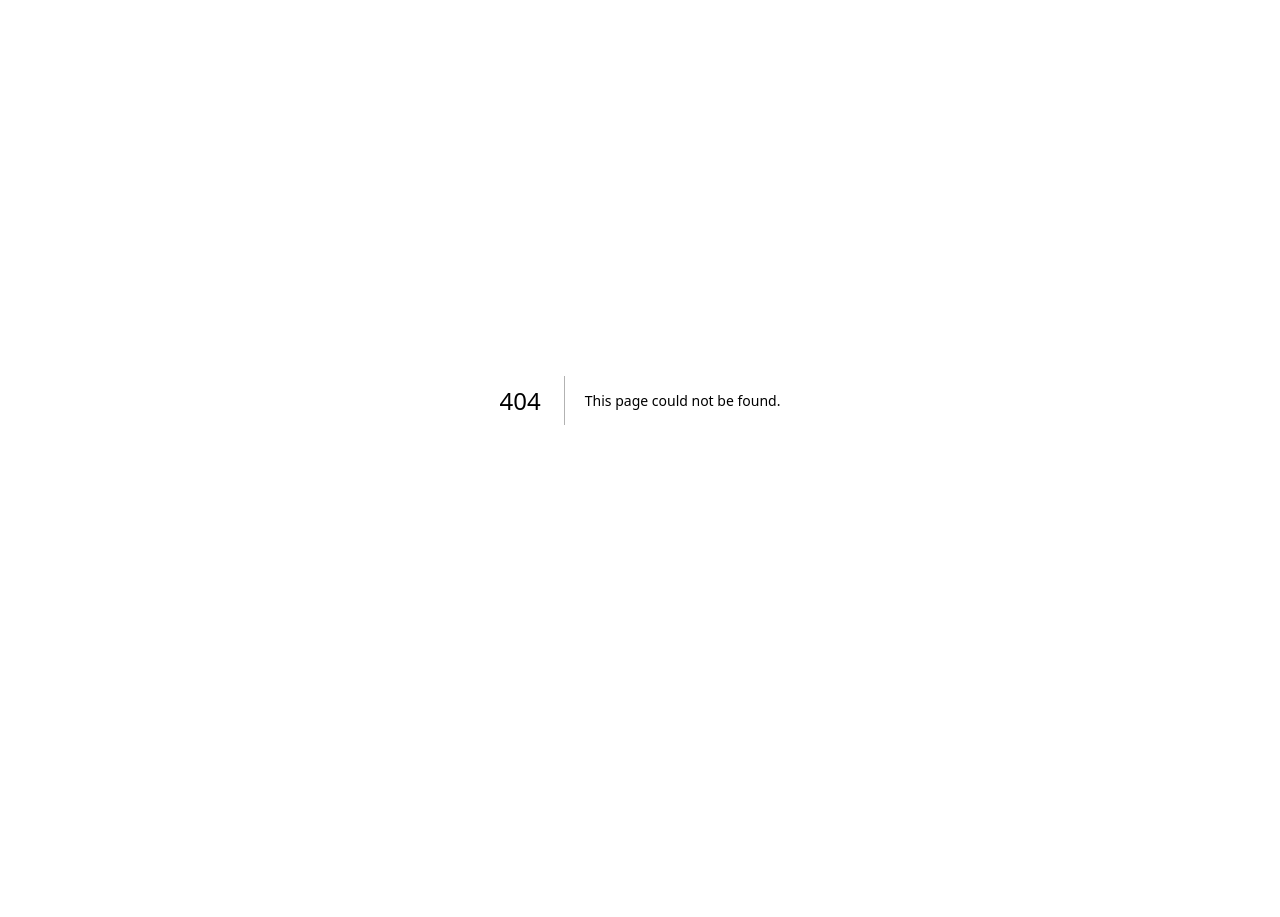
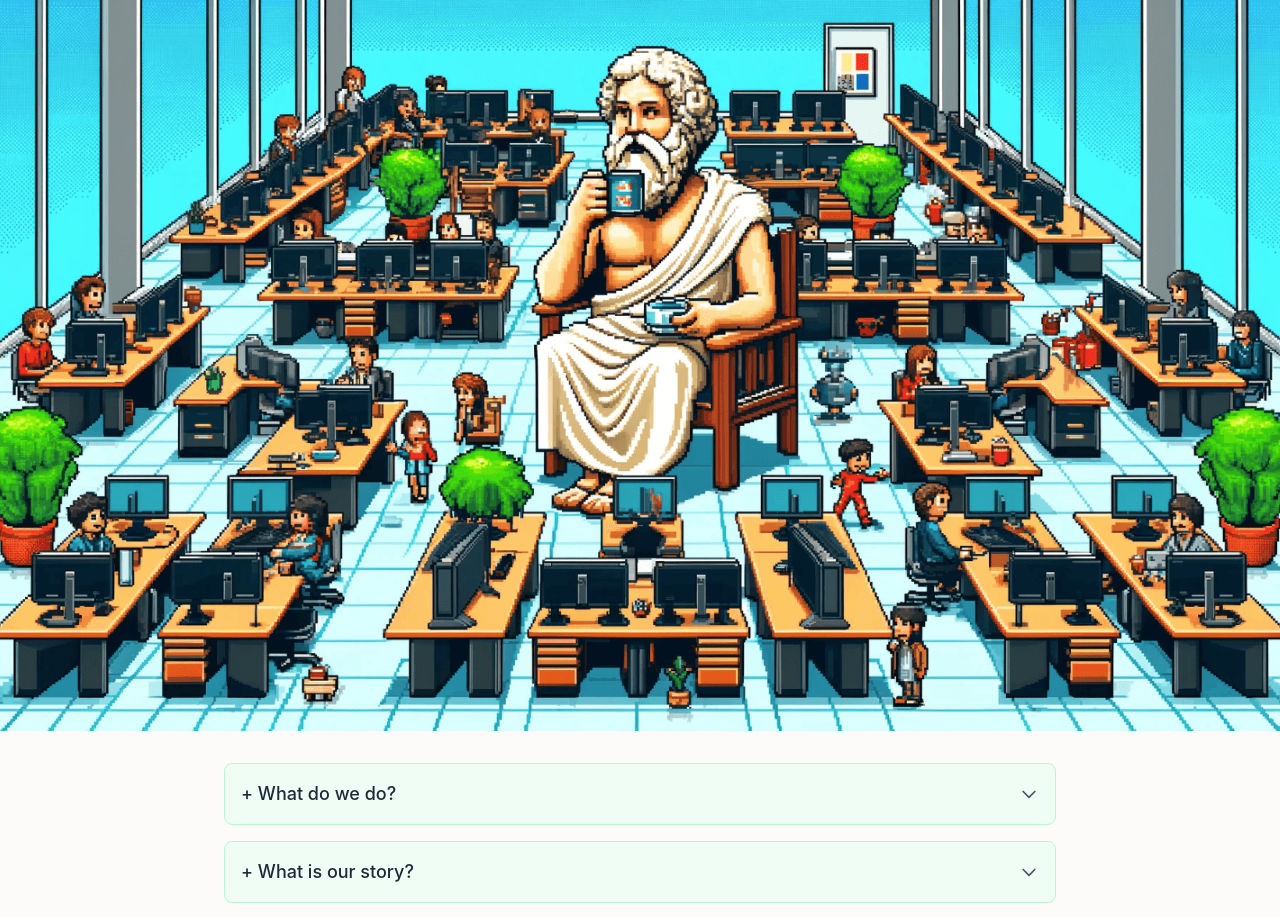
Before and after one commit to socraticbot/socratic-bot, a Next.js app in the folder jsprojs/webapp/: page /about in a window 1280 px wide. Before the commit this address had no page. Shown: the top 917 px of the page. Before the commit the page ends 800 px from the top, so only its background shows below. Built offline with nearby package versions, Linux system fonts and the light colour scheme.

Commit message:
Add about page with office image and toggleable FAQ sections

```diff
--- /dev/null
+++ b/jsprojs/webapp/app/about/page.tsx
@@ -0,0 +1,112 @@
+'use client';
+
+import { useState } from 'react';
+import Image from 'next/image';
+
+interface FAQItem {
+  question: string;
+  answer: string;
+}
+
+const faqs: FAQItem[] = [
+  {
+    question: 'What do we do?',
+    answer: 'We use AI to build and evaluate human capabilities related to critical thinking.',
+  },
+  {
+    question: 'What is our story?',
+    answer: 'After years of teaching critical thinking skills and exploring LLM progress, especially guiding middle and high school students to use LLMs to boost their thinking and study skills, Veronica Schrenk had the idea to create an LLM-powered chatbot for teaching critical thinking. Socratic.bot was born in 2023 at Zuzalu, a 2-month experiment that brought together builders and thinkers in frontier industries, and originally had the title Paideia AI. We started building a critical thinking tutor and researching rationality pedagogy, exploring how emerging LLM capabilities can be directed towards evaluating and improving human reasoning. We built and launched our prototype during the HackZuzalu hackathon in November 2023, where we were awarded 1st place for the AI track and facilitated a community governance discussion with 20 Zuzaluans using our bot to refine their arguments. In early 2024 we participated in the Vitalia and MiraclePlus Startup Accelerator programs. When Paideia decided to pursue a different path, Veronica founded Socratic.Bot to pursue the original mission of building an open-source critical thinking AI tutor. We recently launched our free-to-use tutor, open sourced our code, and integrated as a module with the discussion forum Agora.city.',
+  },
+  {
+    question: 'How does it work?',
+    answer: 'Socratic.bot is an LLM-powered rules-based expert system. We combine rigid conversational focus with the context dependency of natural language programming. We embed human expert interviewer logic by replicating the internal thought processes and behavior of a critical thinking progressor, using an agent-based cognitive infrastructure. Socratic.bot acts as a language agent and treats the interview as a language game, with the objective to extract information from its interlocutor.',
+  },
+  {
+    question: 'What are we up to now?',
+    answer: `We are currently migrating to a fully decentralized stack:
+
+**Current State:**
+- **Hosting**: Framer (to be migrated)
+- **LLM**: OpenAI GPT-4 via direct API
+- **Storage**: PostgreSQL (centralized)
+- **Identity**: Email-based authentication
+- **Frontend**: Remix app (MVP in jsprojs/mvp/)
+- **Backend**: FastAPI chat server (in pyprojs/chatserver/)
+
+**Target State:**
+- **Hosting**: Vercel (initial), exploring fully decentralized with ENS + Arkiv decentralized database + Swarm storage
+- **LLM**: Multiple models via Vercel AI Gateway (users can choose their preferred model)
+- **Storage**: Swarm (decentralized) for persistent memory
+- **Identity**: EVM-compatible wallet (MetaMask, WalletConnect)
+- **Frontend**: Next.js on Vercel
+- **Backend**: Vercel Serverless Functions + Edge Functions
+
+**Model Selection & User Choice**: Users will be able to select between AI models to be their Socratic tutor, allowing user-choice with regards to privacy & overall comparison of model capabilities.`,
+  },
+];
+
+export default function AboutPage() {
+  const [expandedItems, setExpandedItems] = useState<Set<number>>(new Set());
+
+  const toggleItem = (index: number) => {
+    setExpandedItems((prev) => {
+      const newSet = new Set(prev);
+      if (newSet.has(index)) {
+        newSet.delete(index);
+      } else {
+        newSet.add(index);
+      }
+      return newSet;
+    });
+  };
+
+  return (
+    <div className="min-h-screen bg-[#FDFBF9]">
+      {/* Office Image */}
+      <div className="w-full">
+        <Image
+          src="/socraticoffice.png"
+          alt="Socratic Office"
+          width={1200}
+          height={600}
+          className="w-full h-auto"
+          priority
+        />
+      </div>
+
+      {/* FAQ Section */}
+      <div className="max-w-4xl mx-auto p-8 space-y-4">
+        {faqs.map((faq, index) => (
+          <div
+            key={index}
+            className="bg-green-50 border border-green-200 rounded-lg overflow-hidden"
+          >
+            <button
+              onClick={() => toggleItem(index)}
+              className="w-full text-left p-4 flex items-center justify-between hover:bg-green-100 transition-colors"
+            >
+              <span className="text-lg font-medium text-gray-800">
+                {expandedItems.has(index) ? '−' : '+'} {faq.question}
+              </span>
+              <svg
+                className={`w-5 h-5 text-gray-600 transition-transform duration-200 ${
+                  expandedItems.has(index) ? 'rotate-180' : ''
+                }`}
+                fill="none"
+                stroke="currentColor"
+                viewBox="0 0 24 24"
+              >
+                <path strokeLinecap="round" strokeLinejoin="round" strokeWidth={2} d="M19 9l-7 7-7-7" />
+              </svg>
+            </button>
+            {expandedItems.has(index) && (
+              <div className="px-4 pb-4 text-gray-700 leading-relaxed whitespace-pre-line">
+                {faq.answer}
+              </div>
+            )}
+          </div>
+        ))}
+      </div>
+    </div>
+  );
+}
```
